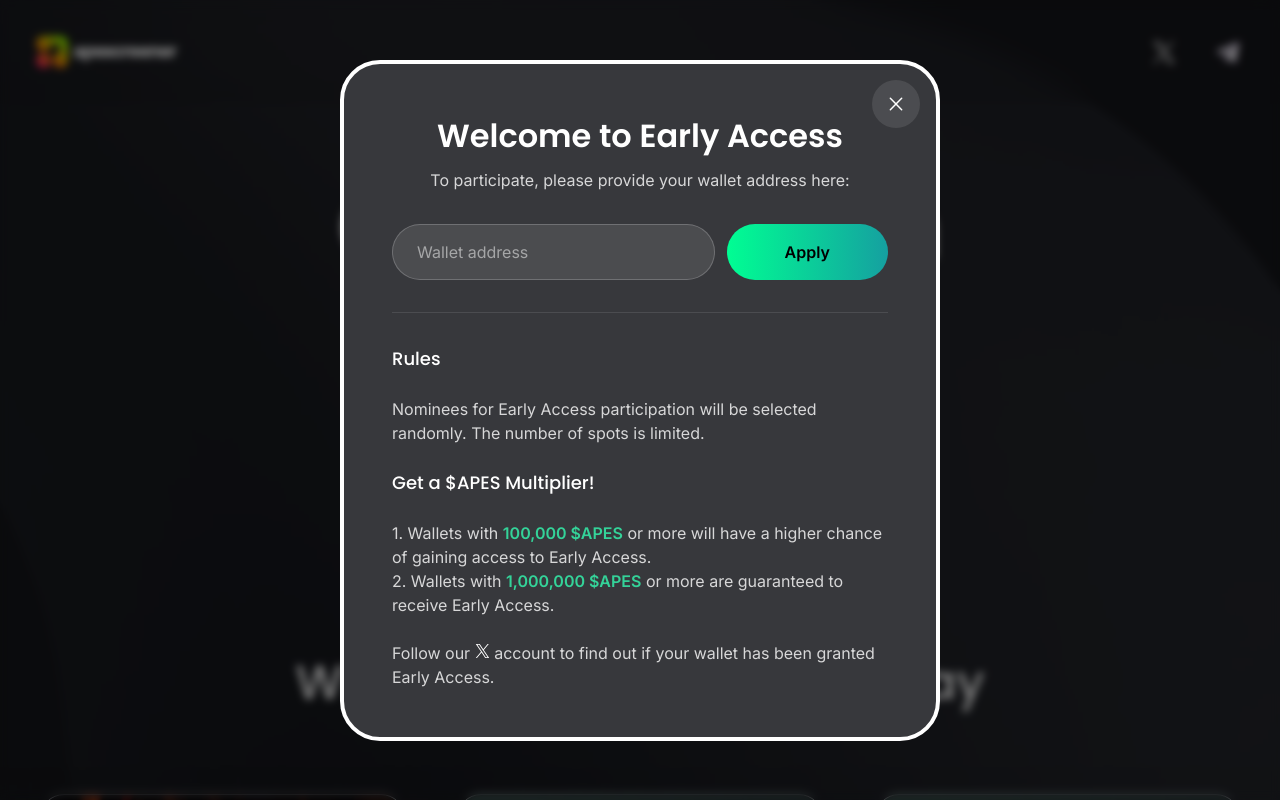
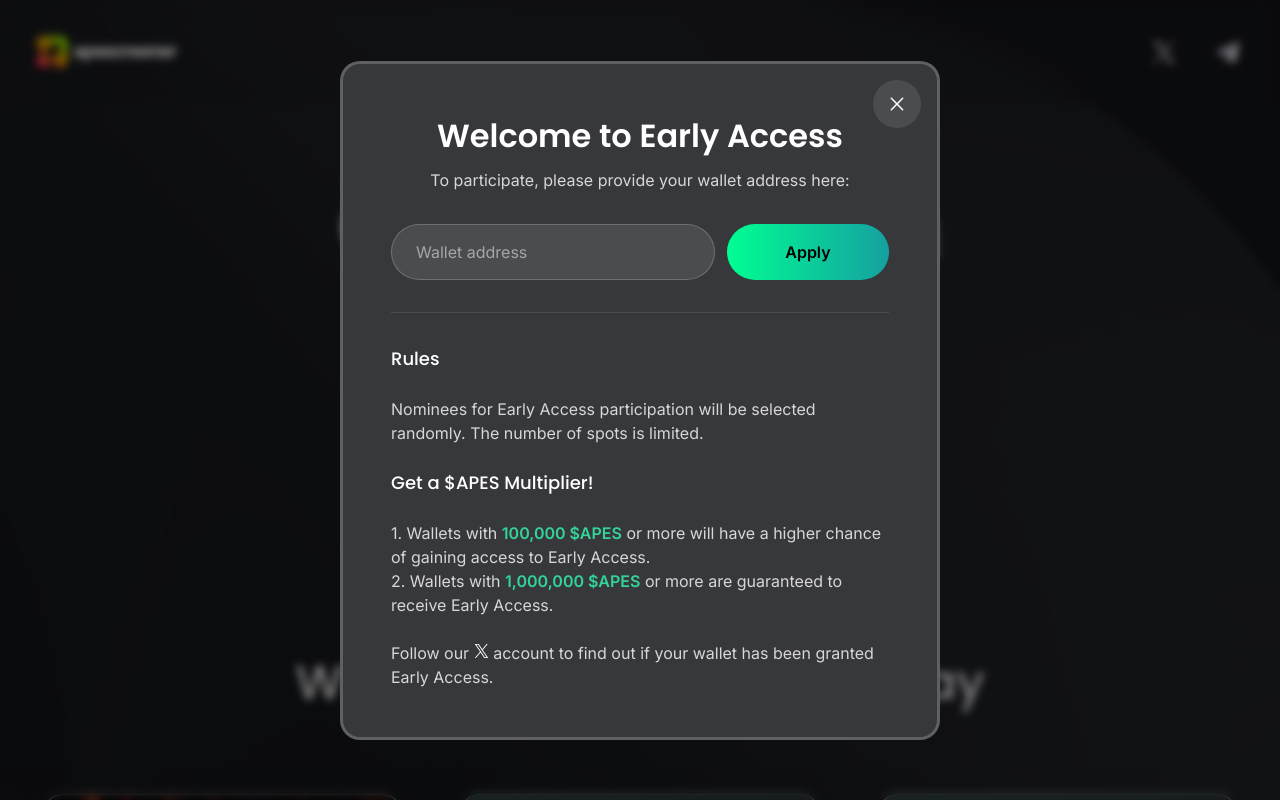
Before and after one commit to popbrick/apeslanding, a Next.js app: page / in a window 1280 px wide. Both pictures are taken after a click on the button "Get early access". Shown: the top 800 px of the page. Built offline with nearby package versions, Linux system fonts and the light colour scheme.

Commit message:
Fixing Border color for Modal

```diff
--- a/app/components/GetEarlyAccessModal.tsx
+++ b/app/components/GetEarlyAccessModal.tsx
@@ -68,10 +68,10 @@ export const GetEarlyAccessModal: React.FC<GetEarlyAccessModalProps> = ({
     setIsFocused(false);
   };
 
-  const handleClose = ()=> {
+  const handleClose = () => {
     setIsSuccess(false);
     onClose();
-  }
+  };
 
   const renderFormContent = () => {
     return (
@@ -236,7 +236,7 @@ export const GetEarlyAccessModal: React.FC<GetEarlyAccessModalProps> = ({
           isSuccess
             ? `max-w-md`
             : `max-w-[600px] h-full max-h-[calc(100%-32px)]`
-        } md:h-auto md:max-h-auto bg-[#37383c] rounded-[40px] border-4 border-white flex flex-col justify-start items-center gap-8 overflow-y-auto`}
+        } md:h-auto md:max-h-auto bg-[#37383c] rounded-[20px] border-[3px] border-[rgba(255,255,255,0.2)] bg-[radial-gradient(104.87%_142.92%_at_0%_-2.1%,#37383D_0%,#25262A_100%),#181A1E] flex flex-col justify-start items-center gap-8 overflow-y-auto`}
       >
         <Image
           src={IconBtnClose}
```
